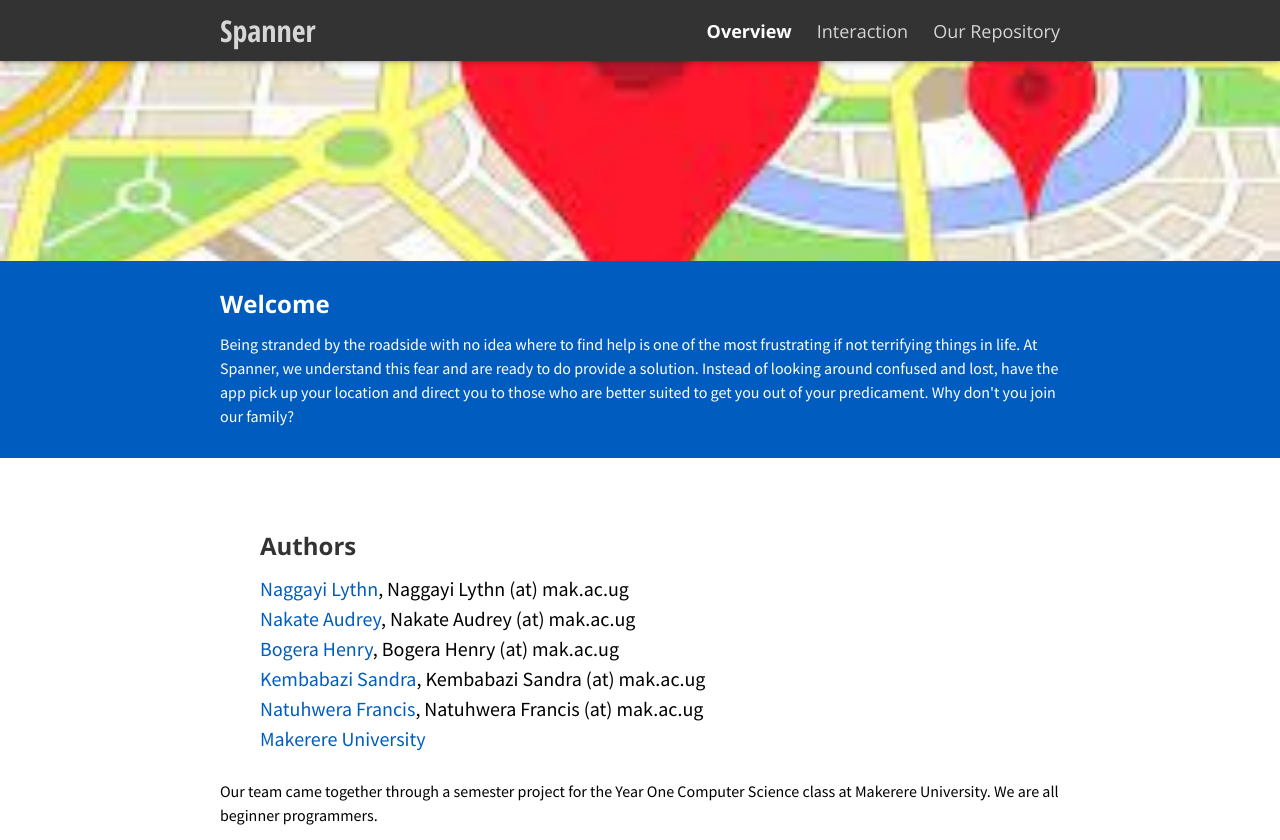
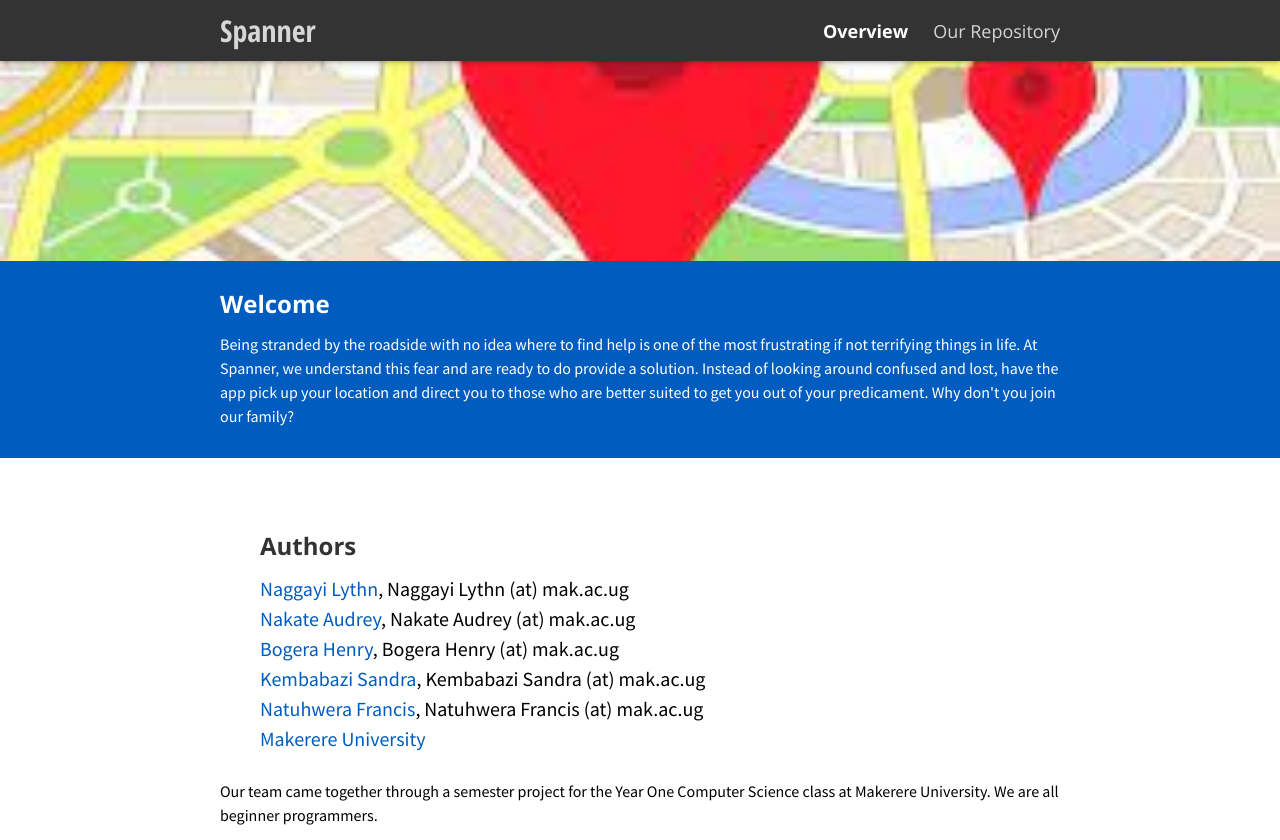
Before and after one commit to lythnaggayi/spanner-website, a plain HTML site: page index.html in a window 1280 px wide. Shown: the top 840 px of the page. Drawn offline with nearby package versions, Linux system fonts and the light colour scheme.

Commit message:
no intractions

```diff
--- a/menu.html
+++ b/menu.html
@@ -8,7 +8,6 @@
     </a>
     <div class="menu-items flex-row-center flex-item">
       <a href="index.html" class="menu-index">Overview</a>
-      <a href="widgets.html" class="menu-widget">Interaction</a>
       <a href="https://github.com/audrey-nakate/spanner.git">Our Repository</a>
     </div>
   </div>
```
